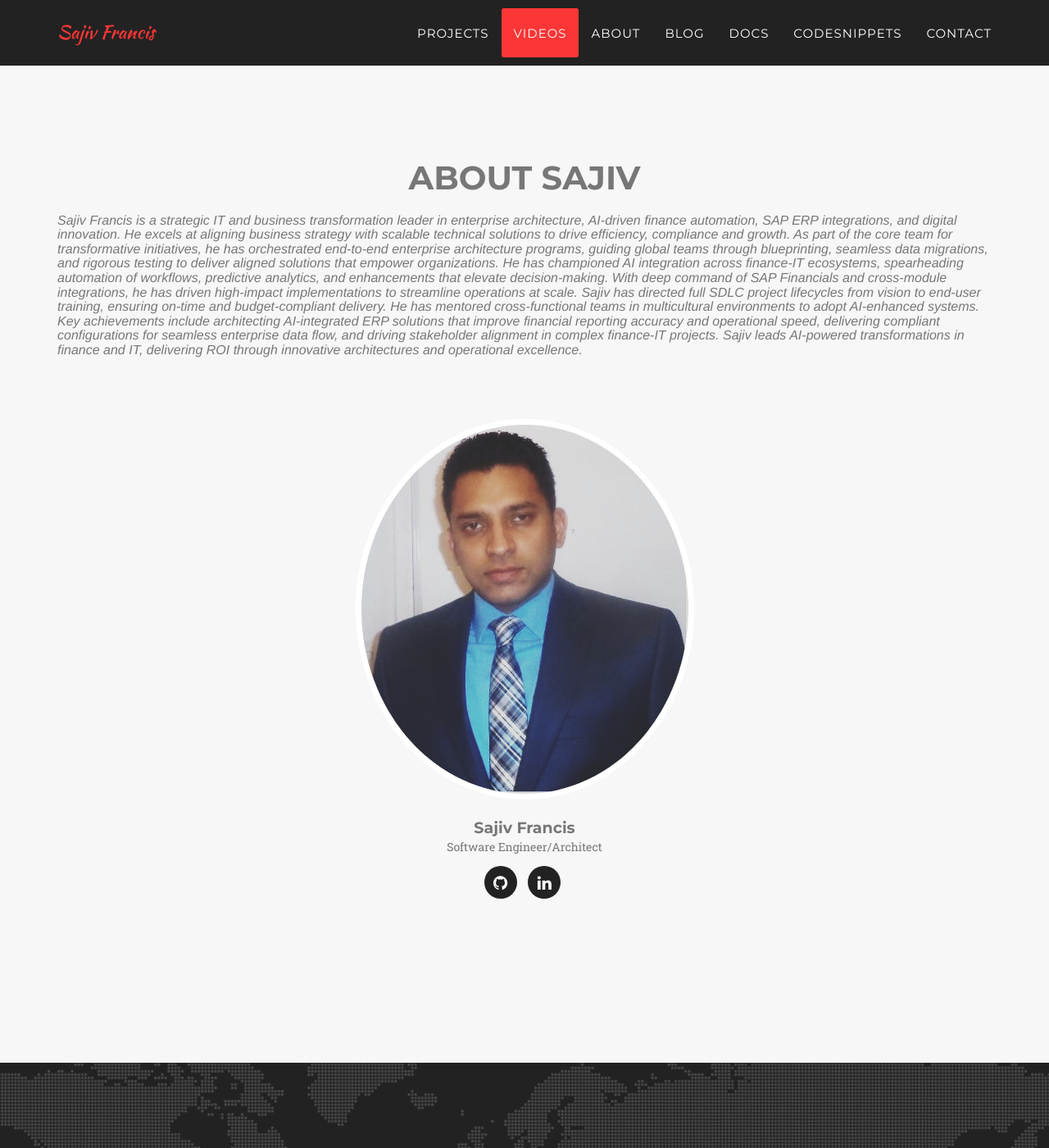
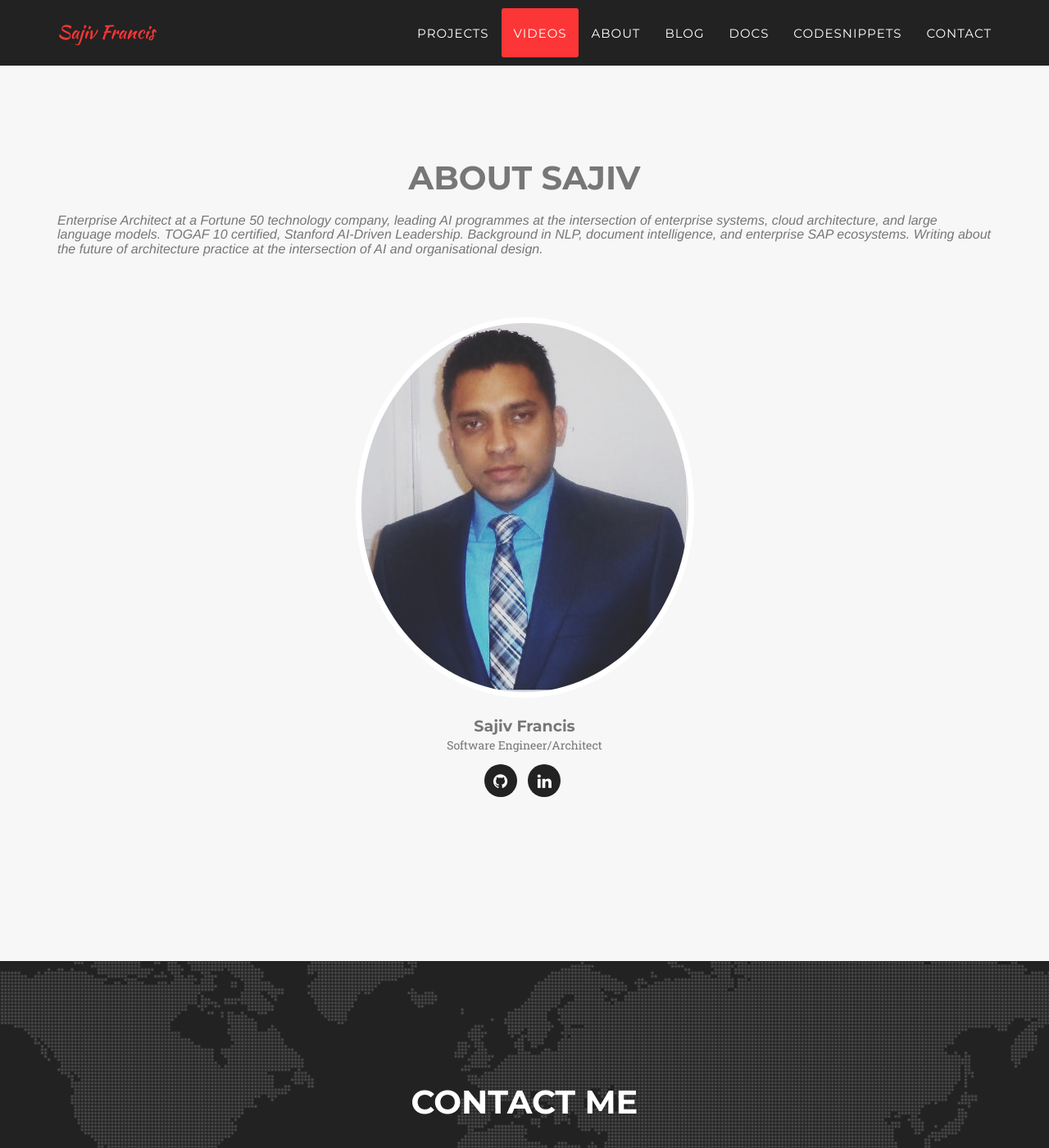
Before and after one commit to sfrancis2017/sajivfrancis.github.io, a Jekyll site: the page built from index.html, in a window 1280 px wide and 1400 px high, scrolled down 3173 px. Shown: the whole window at 82% size. Built offline with Jekyll 4.4.1, drawn with Linux system fonts in a browser that asks for light colours; some web fonts are replaced.

Commit message:
Surgical hygiene fixes — phone removal, bio update, blog link
- Remove public phone number from contact section (CALL button)
  rebalance remaining buttons to col-lg-6 for symmetry
- Replace 2018 grad-school About bio with current
  Enterprise Architect / TOGAF 10 / Stanford AI-Driven
  Leadership / AI programmes bio in both index.html
  and _includes/landingpage/about.html
- Update Education on home page (M.S. Software Engineering
  Fairfield, Applied Data Science Columbia,
  AI-Driven Leadership Stanford)
- Fix "Back to blog page" link to point to sajivfrancis.com/blog/
  (was the orphaned sajivfrancis.github.io/blog/ from account merge)

Co-Authored-By: Claude Opus 4.7 (1M context) <noreply@anthropic.com>

```diff
--- a/_includes/footer.html
+++ b/_includes/footer.html
@@ -1,7 +1,7 @@
 <footer>
   <p>Thank you for visiting</p><br>
   <div style="width:100%; text-align:center; padding-top: 10px;">
-    <style>.bmc-button img{height: 34px !important;width: 35px !important;margin-bottom: 1px !important;box-shadow: none !important;border: none !important;vertical-align: middle !important;}.bmc-button{padding: 7px 15px 7px 10px !important;line-height: 35px !important;height:51px !important;text-decoration: none !important;display:inline-flex !important;color:#ffffff !important;background-color:#5F7FFF !important;border-radius: 5px !important;border: 1px solid transparent !important;padding: 7px 15px 7px 10px !important;font-size: 22px !important;letter-spacing: 0.6px !important;box-shadow: 0px 1px 2px rgba(190, 190, 190, 0.5) !important;-webkit-box-shadow: 0px 1px 2px 2px rgba(190, 190, 190, 0.5) !important;margin: 0 auto !important;font-family:'Cookie', cursive !important;-webkit-box-sizing: border-box !important;box-sizing: border-box !important;}.bmc-button:hover, .bmc-button:active, .bmc-button:focus {-webkit-box-shadow: 0px 1px 2px 2px rgba(190, 190, 190, 0.5) !important;text-decoration: none !important;box-shadow: 0px 1px 2px 2px rgba(190, 190, 190, 0.5) !important;opacity: 0.85 !important;color:#ffffff !important;}</style><link href="https://fonts.googleapis.com/css?family=Cookie" rel="stylesheet"><a class="bmc-button" target="_blank" href="https://sajivfrancis.github.io/blog/"><span style="margin-left:5px;font-size:28px !important;">Back to blog page</span></a>
+    <style>.bmc-button img{height: 34px !important;width: 35px !important;margin-bottom: 1px !important;box-shadow: none !important;border: none !important;vertical-align: middle !important;}.bmc-button{padding: 7px 15px 7px 10px !important;line-height: 35px !important;height:51px !important;text-decoration: none !important;display:inline-flex !important;color:#ffffff !important;background-color:#5F7FFF !important;border-radius: 5px !important;border: 1px solid transparent !important;padding: 7px 15px 7px 10px !important;font-size: 22px !important;letter-spacing: 0.6px !important;box-shadow: 0px 1px 2px rgba(190, 190, 190, 0.5) !important;-webkit-box-shadow: 0px 1px 2px 2px rgba(190, 190, 190, 0.5) !important;margin: 0 auto !important;font-family:'Cookie', cursive !important;-webkit-box-sizing: border-box !important;box-sizing: border-box !important;}.bmc-button:hover, .bmc-button:active, .bmc-button:focus {-webkit-box-shadow: 0px 1px 2px 2px rgba(190, 190, 190, 0.5) !important;text-decoration: none !important;box-shadow: 0px 1px 2px 2px rgba(190, 190, 190, 0.5) !important;opacity: 0.85 !important;color:#ffffff !important;}</style><link href="https://fonts.googleapis.com/css?family=Cookie" rel="stylesheet"><a class="bmc-button" target="_blank" href="https://sajivfrancis.com/blog/"><span style="margin-left:5px;font-size:28px !important;">Back to blog page</span></a>
   </div>
 </footer>
 <script src="https://cdnjs.cloudflare.com/ajax/libs/zepto/1.1.6/zepto.min.js"></script>
--- a/_includes/landingpage/about.html
+++ b/_includes/landingpage/about.html
@@ -4,15 +4,7 @@
     <div class="row">
       <div class="col-lg-12 text-center">
         <h2 class="section-heading">About Sajiv</h2>
-        <h3 class="section-subheading text-muted text-left">Sajiv Francis is a strategic IT and business transformation leader in enterprise architecture, AI-driven finance automation, SAP ERP integrations, and digital innovation. He excels at aligning business strategy with scalable technical solutions to drive efficiency, compliance and growth.
-
-As part of the core team for transformative initiatives, he has orchestrated end-to-end enterprise architecture programs, guiding global teams through blueprinting, seamless data migrations, and rigorous testing to deliver aligned solutions that empower organizations. He has championed AI integration across finance-IT ecosystems, spearheading automation of workflows, predictive analytics, and enhancements that elevate decision-making. With deep command of SAP Financials and cross-module integrations, he has driven high-impact implementations to streamline operations at scale.
-
-Sajiv has directed full SDLC project lifecycles from vision to end-user training, ensuring on-time and budget-compliant delivery. He has mentored cross-functional teams in multicultural environments to adopt AI-enhanced systems.
-
-Key achievements include architecting AI-integrated ERP solutions that improve financial reporting accuracy and operational speed, delivering compliant configurations for seamless enterprise data flow, and driving stakeholder alignment in complex finance-IT projects.
-
-Sajiv leads AI-powered transformations in finance and IT, delivering ROI through innovative architectures and operational excellence.</h3>
+        <h3 class="section-subheading text-muted text-left">Enterprise Architect at a Fortune 50 technology company, leading AI programmes at the intersection of enterprise systems, cloud architecture, and large language models. TOGAF 10 certified, Stanford AI-Driven Leadership. Background in NLP, document intelligence, and enterprise SAP ecosystems. Writing about the future of architecture practice at the intersection of AI and organisational design.</h3>
         </div>
       </div>
       <div class="row">
--- a/_includes/landingpage/contact.html
+++ b/_includes/landingpage/contact.html
@@ -6,17 +6,12 @@
         <h3 class="section-subheading text-muted"></h3>
       </div>
     </div>
-    <div class="col-lg-4 col-md-6" style="text-align: center">
+    <div class="col-lg-6 col-md-6" style="text-align: center">
       <ul class="list-inline quicklinks">
         <center><a href="https://sajivfrancis.wufoo.com/forms/connect-with-sajiv-francis/" class="btn btn-primary" style="width:200px;height:50px;" ><b>CONTACT</b></a></center>
       </ul>
     </div>
-    <div class="col-lg-4 col-md-6" style="text-align: center">
-      <ul class="list-inline quicklinks">
-        <center><a href="tel:14807964355" class="btn btn-info" style="width:200px;height:50px;" ><b>CALL</b></a></center>
-      </ul>
-    </div>
-    <div class="col-lg-4 col-md-6" style="text-align: center">
+    <div class="col-lg-6 col-md-6" style="text-align: center">
       <ul class="list-inline quicklinks">
         <center><a href="mailto:connectsfrancis@gmail.com?subject=Contact - Sajiv Francis" class="btn btn-success" style="width:200px;height:50px;" ><b>EMAIL</b></a></center>
       </ul>
--- a/index.html
+++ b/index.html
@@ -4,11 +4,17 @@ layout: landingpage
 <img itemprop="image" class="img-rounded" src="/img/blog-author.jpg" alt="{{ site.username }}">
 <h2>About Me</h2>
 <p>
-  A result-driven business/IT professional with in depth experience in applying SDLC methodologies in software development. Applied GAAP and IFRS guidelines while configuring ERP systems to ensure optimal integration and efficient information availability. Expertise in applying project planning, design including vision, blue print, configuration, data migration, unit testing, integration testing, end user training. Efficient in analyzing business requirements, needs, objectives and mapping them to functional specifications needed for system design and implementation.
+  Enterprise Architect at a Fortune 50 technology company, leading AI programmes at the intersection of enterprise systems, cloud architecture, and large language models. TOGAF 10 certified, Stanford AI-Driven Leadership. Background in NLP, document intelligence, and enterprise SAP ecosystems. Writing about the future of architecture practice at the intersection of AI and organisational design.
 </p>
 <h2>Education</h2>
 <ul>
   <li>
-    Master's degree in Computer Science at the <a href="https://www.fairfield.edu" target="_blank">Fairfield University</a>.
+    M.S. Software Engineering &mdash; <a href="https://www.fairfield.edu" target="_blank">Fairfield University</a>
+  </li>
+  <li>
+    Applied Data Science &mdash; <a href="https://www.engineering.columbia.edu" target="_blank">Columbia Engineering</a>
+  </li>
+  <li>
+    AI-Driven Leadership &mdash; <a href="https://online.stanford.edu" target="_blank">Stanford</a>
   </li>
 </ul>
```
